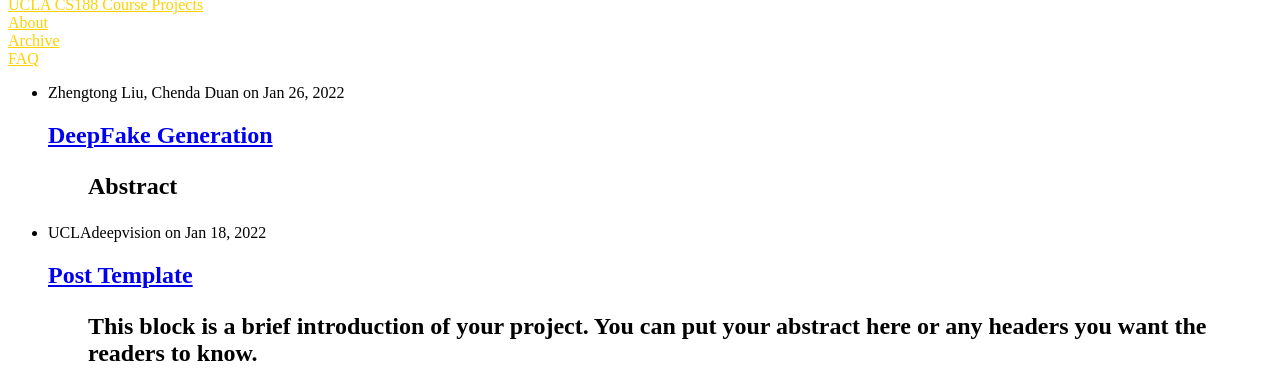
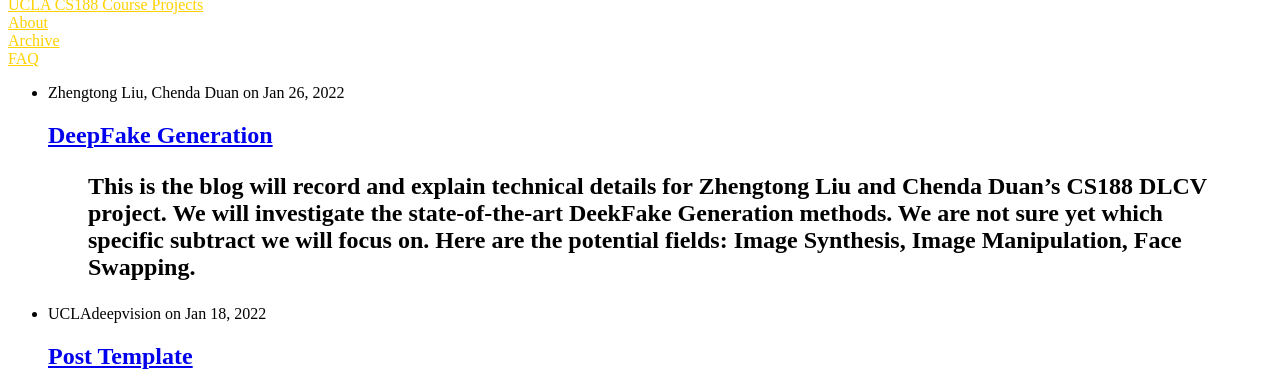
Before and after one commit to UCLAdeepvision/CS188-Projects-2022Winter, a Jekyll site: the page built from index.html, in a window 1280 px wide, cut to the strip 112-499 px from the top of the page. Built offline with Jekyll 4.4.1, drawn with Linux system fonts in a browser that asks for light colours.

Commit message:
update what is deepfake

```diff
--- a/_posts/2021-01-26-team08-DeepFakeGeneration.md
+++ b/_posts/2021-01-26-team08-DeepFakeGeneration.md
@@ -6,20 +6,35 @@
 date: 2022-01-26
 ---
 
-> Abstract
+> This is the blog will record and explain technical details for Zhengtong Liu and Chenda Duan's CS188 DLCV project.
+> We will investigate the state-of-the-art DeekFake Generation methods. We are not sure yet which specific subtract we will focus on.
+> Here are the potential fields: Image Synthesis, Image Manipulation, Face Swapping.
 
 
 <!--more-->
 {: class="table-of-content"}
 * TOC
 {:toc}
-## Main Content
-
 ## Team08 Initial Project Proposal
 
 ### Group  Members: Chenda Duan, Zhengtong Liu
 
 ### Topic: DeepFake Generation (with emphasis on image to image translation using GAN)
+
+## What is deepfake?
+What is [deepfake](https://en.wikipedia.org/wiki/Deepfake/)? It is a newly emerged term created by some reddit users. In short, it refers to using [deep learning](https://en.wikipedia.org/wiki/Deep_learning) to generate "fake" images, which look like photos captured in the real world but is not.
+
+The most heated use of deep fake is to do the face swapping, whichis the subset of a broader definition called "deepfake generation".  As you might see in recent years, more and more people get access to well-performed deep fake algorithms and create funny, weird images that might even cause problems.
+
+Here is an example of using deepfake generation ([imgsrc](https://news.artnet.com/art-world/mona-lisa-deepfake-video-1561600/))
+![deepfake example]({{ '/assets/images/group08deepfake/Mona-Lisa-deepfake.png' | relative_url }})
+{: style="width: 800; max-width: 150%;"}
+*Fig 1. A example of deepfake generation. (Image source: <https://news.artnet.com/art-world/mona-lisa-deepfake-video-1561600>)*
+
+As deepfake generation might cause many problems (such as fake news!), the other popular subtract is deepfake detection, where we try to build the network that can identify real images from fake, generated images.
+
+## Core ideas: GAN
+GAN ("Generative adversarial network")
 
 ### Relevant papers and their git repo:
 
```
Also changed, not shown: assets/images/group08deepfake/Mona-Lisa-deepfake.png (added).
